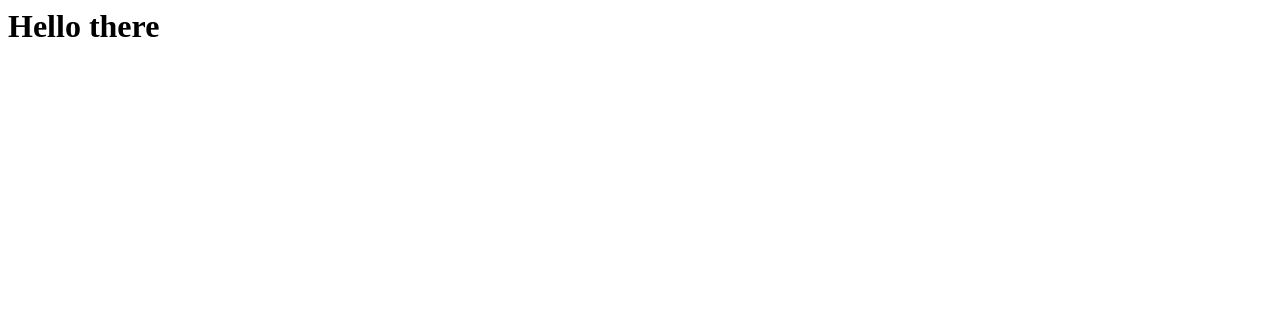
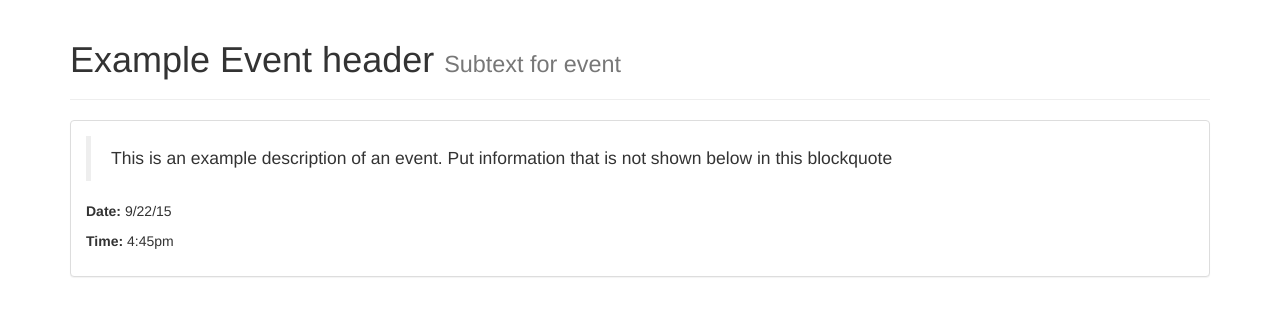
Before and after one commit to lolbass3/lolbass3.github.io, a plain HTML site: page events/test.html in a window 1280 px wide. Drawn offline with Linux system fonts and the light colour scheme.

Commit message:
Added events folder

```diff
--- a/events/test.html
+++ b/events/test.html
@@ -1 +1,25 @@
-<h1>Hello there</h1>
+<!DOCTYPE html>
+<html lang="en">
+<head>
+	<meta charset="UTF-8">
+	<title>Document</title>
+	<link rel="stylesheet" href="../css/bootstrap.min.css">
+</head>
+<body>
+
+	<div class="container">
+		<div class="page-header">
+		  <h1>Example Event header <small>Subtext for event</small></h1>
+		</div>
+		<div class="panel panel-default">
+		  <div class="panel-body">
+		    <blockquote>This is an example description of an event. Put information that is not shown below in this blockquote</blockquote>
+		    <p><b>Date: </b>9/22/15</p>
+		    <p><b>Time: </b>4:45pm</p>
+		  </div>
+		</div>
+	</div>
+
+	<script src="../js/bootstrap_build.min-7804adbd5a.js"></script>
+</body>
+</html>
```
Also changed, not shown: gigs.html (+1 -5 lines).
